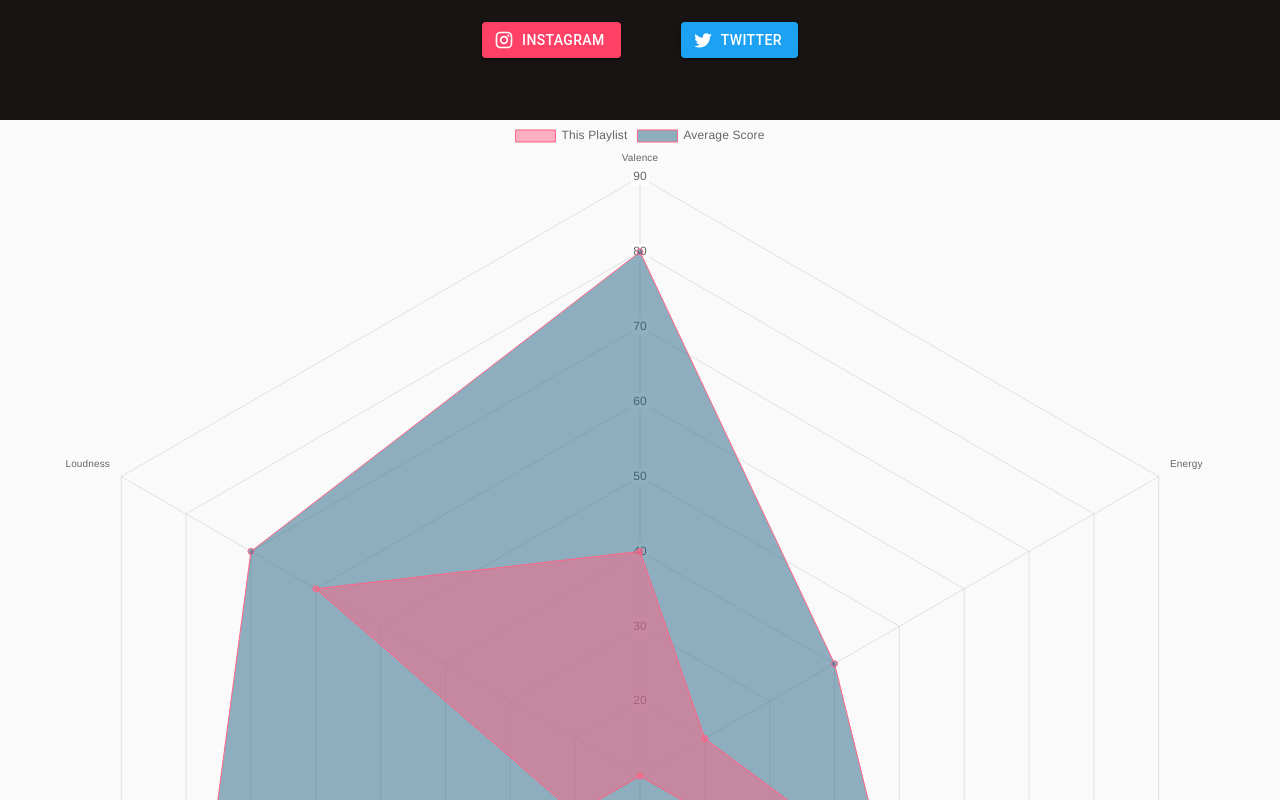
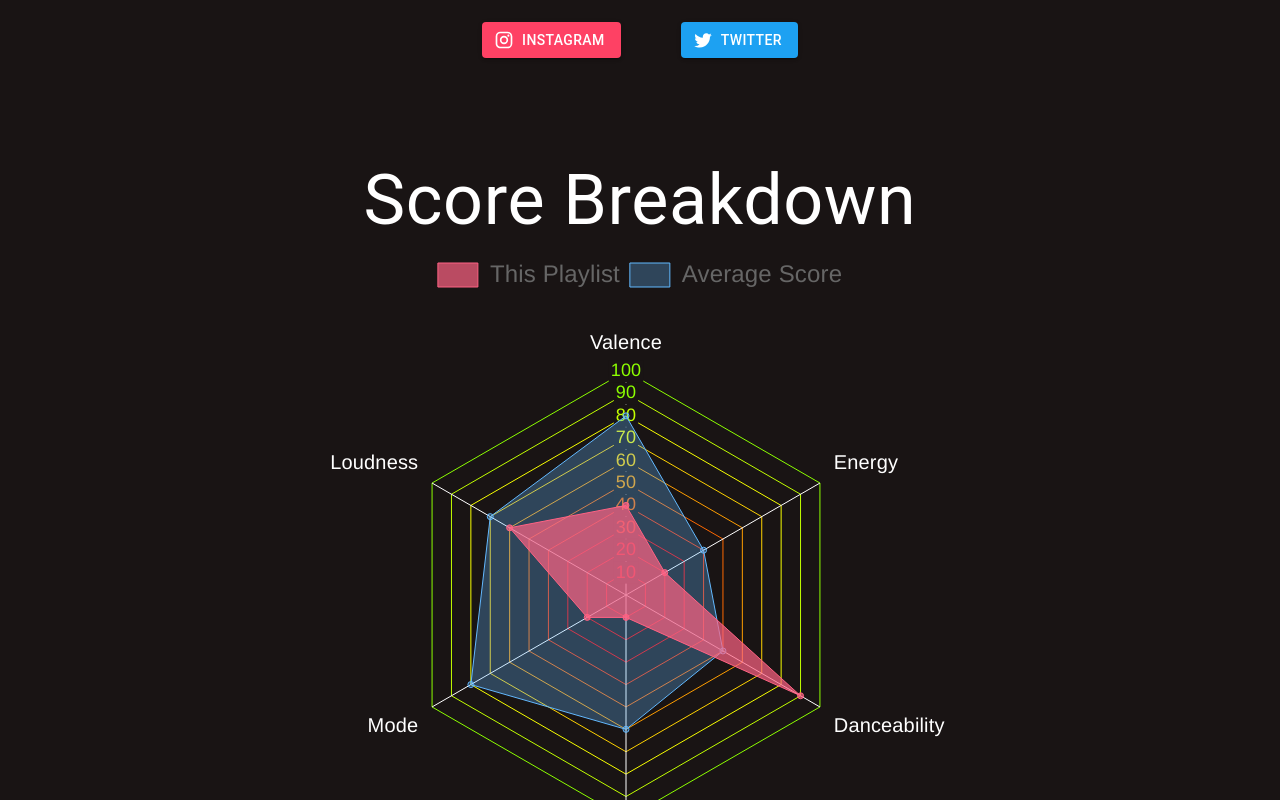
Before and after one commit to victorluo00/Scorify, a React app: page /playlistdetails in a window 1280 px wide. Shown: the part 840-1640 px from the top of the page. Built offline with nearby package versions, Linux system fonts and the light colour scheme; a web font is replaced by a local one.

Commit message:
add radar, fix radar color, add pi

```diff
--- a/frontend/components/playlistDetails/ScoreBreakdown.tsx
+++ b/frontend/components/playlistDetails/ScoreBreakdown.tsx
@@ -71,7 +71,7 @@ const ScoreBreakdown: FC = () => {
       {
         label: 'This Playlist',
         data: Object.values(mockData).map((el) => el * 100),
-        backgroundColor: 'rgba(255, 99, 132, 0.5)',
+        backgroundColor: 'rgba(255, 99, 132, 0.7)',
         borderColor: 'rgba(255, 99, 132, 1)',
         borderWidth: 1,
         // lineTension: 0.4,
@@ -79,8 +79,8 @@ const ScoreBreakdown: FC = () => {
       {
         label: 'Average Score',
         data: Object.values(mockAverageData).map((el) => el * 100),
-        backgroundColor: 'rgba(35, 99, 132, 0.5)',
-        borderColor: 'rgba(255, 99, 132, 1)',
+        backgroundColor: 'rgba(99, 185, 255, 0.3',
+        borderColor: 'rgba(99, 185, 255, 1)',
         borderWidth: 1,
         // lineTension: 1,
       },
@@ -88,56 +88,101 @@ const ScoreBreakdown: FC = () => {
   };
 
   const options = {
-    scale: {
-      ticks: { beginAtZero: true },
-      pointLabels: {
-        fontSize: 100,
-        fontColor: 'red',
+    plugins: {
+      legend: {
+        labels: {
+          // This more specific font property overrides the global property
+          font: {
+            size: 24,
+          },
+        },
       },
-      gridLines: {
-        circular: true,
+    },
+    scales: {
+      r: {
+        ticks: {
+          beginAtZero: true,
+          backdropColor: '#191414',
+          color: [
+            '#FF0000',
+            '#FF0000',
+            '#FF0000', //1
+            '#FF3400', //2
+            '#FF6900', //3
+            '#FF9E00', //4
+            '#FFD300', //5
+            '#F7FF00', //6
+            '#C2FF00', //7
+            '#8DFF00',
+            '#8DFF00', //8, //9 //10
+          ],
+          font: {
+            size: 18,
+          },
+        },
+        pointLabels: {
+          font: {
+            size: 20,
+          },
+          color: 'white',
+        },
+        grid: {
+          // circular: true,
+          color: [
+            '#FF0000',
+            '#FF0000',
+            '#FF0000',
+            '#FF3400',
+            '#FF6900',
+            '#FF9E00',
+            '#FFD300',
+            '#F7FF00',
+            '#C2FF00',
+            '#8DFF00',
+          ],
+        },
+        angleLines: {
+          color: 'white',
+        },
+        suggestedMin: 0,
+        suggestedMax: 100,
       },
     },
   };
 
-  // const options = {
-  //   scale: {
-  //     pointLabels: {
-  //       fontSize: 20,
-  //     },
-  //   },
-  // };
+  return (
+    <Grid container component='main' className={classes.root}>
+      <Typography className={classes.text}>Score Breakdown</Typography>
+      <div>
+        <Radar
+          className={classes.radarContainer}
+          data={data}
+          options={options}
+        ></Radar>
+      </div>
+      {/* <Grid spacing={2} container direction="column">
+        {Object.keys(mockData).map((key: keyof PlaylistRating) => {
+          return (
+            <div>
+              <Grid xs spacing={2}>
+                <span>hello</span>
+                <BorderLinearProgress
+                  value={mockData[key] * 100}
+                  variant="determinate"
+                  title="test"
+                />
+              </Grid>
+            </div>
+          );
+        })}
+      </Grid> */}
 
-  return (
-    <div>
-      <Radar data={data} options={options} style={{ fontSize: '20px' }}></Radar>
-    </div>
-    // <Grid container component="main" className={classes.root}>
-    //   <Typography className={classes.text}>Score Breakdown</Typography>
-
-    //   <Grid spacing={2} container direction="column">
-    //     {Object.keys(mockData).map((key: keyof PlaylistRating) => {
-    //       return (
-    //         <div>
-    //           <Grid xs spacing={2}>
-    //             <span>hello</span>
-    //             <BorderLinearProgress
-    //               value={mockData[key] * 100}
-    //               variant="determinate"
-    //               title="test"
-    //             />
-    //           </Grid>
-    //         </div>
-    //       );
-    //     })}
-    //   </Grid>
-
-    //   {/* <Grid spacing={2} container>
-    // 		<Grid xs item>
-    // 				<BorderLinearProgress value={80} variant="determinate" title="test" />
-    // 		</Grid>
-    // 		</Grid>   */}
-    // </Grid>
+      {/* <Grid spacing={2} container>
+    		<Grid xs item>
+    				<BorderLinearProgress value={80} variant="determinate" title="test" />
+    		</Grid>
+    		</Grid>   */}
+    </Grid>
   );
 };
 
@@ -145,7 +190,7 @@ export default ScoreBreakdown;
 
 const useStyles = makeStyles({
   root: {
-    height: '60vh',
+    height: '100vh',
     backgroundColor: '#191414',
     display: 'flex',
     flexDirection: 'column',
@@ -163,13 +208,17 @@ const useStyles = makeStyles({
     display: 'inline-block',
     width: '80%',
   },
+  radarContainer: {
+    width: '80vh',
+    height: '80vh',
+  },
 });
 
 const BorderLinearProgress = withStyles((theme) => ({
   root: {
-    height: 30,
+    height: 500,
     borderRadius: 5,
-    marginLeft: 300,
+    marginLeft: 30,
     marginRight: 30,
     marginBottom: 10,
   },
--- a/frontend/index.css
+++ b/frontend/index.css
@@ -2,3 +2,7 @@
   background-color: '#cfe8fc';
   height: '100vh';
 }
+
+* {
+  /* background-color: rgba(99, 185, 255, 0.5) */
+}
```
Also changed, not shown: frontend/components/screens/HomeScreen.tsx (+54 -31 lines).
